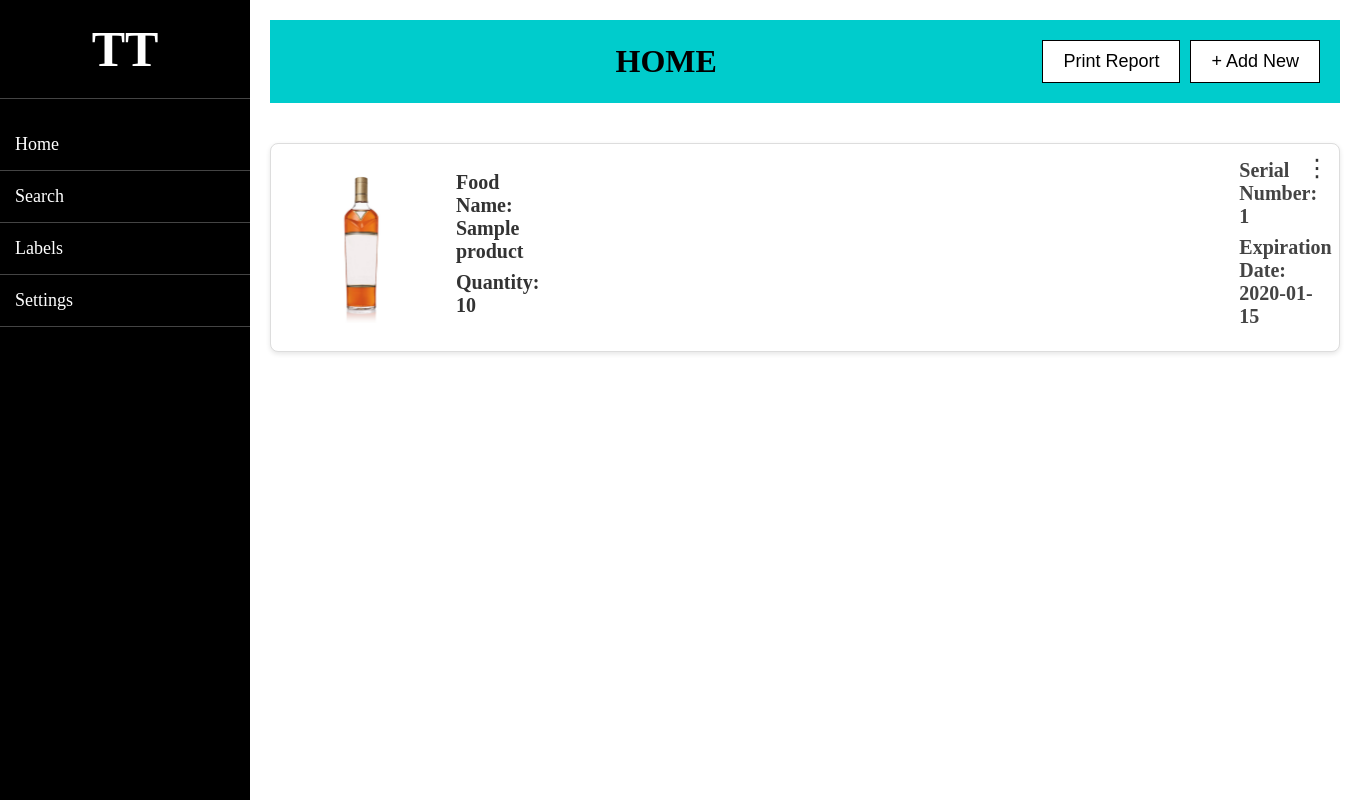
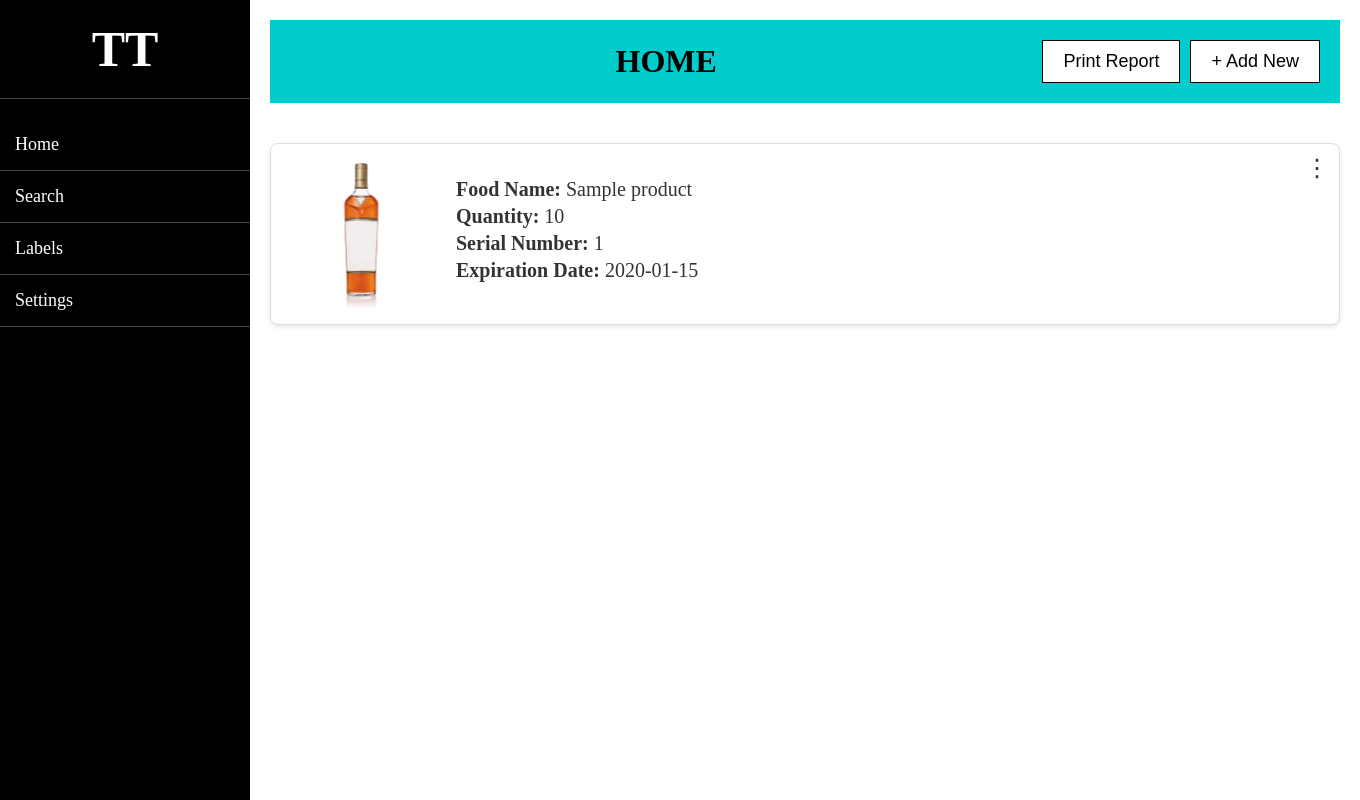
Before and after one commit to wils5667/technicaltechies, a Flask app: page / in a window 1360 px wide. Run offline with Flask 3, Linux system fonts and the light colour scheme; a database or web service that is not in the repository returns one stand-in record (values such as "Sample title").

Commit message:
Changes to CSS

```diff
--- a/api/app.py
+++ b/api/app.py
@@ -95,4 +95,4 @@ def printreports():
     return render_template('printreports.html', page_title="PRINT REPORTS")
 
 if __name__ == '__main__':
-    app.run(debug=True)
+    app.run(debug=False)
--- a/api/static/styles/stylesheet.css
+++ b/api/static/styles/stylesheet.css
@@ -102,20 +102,16 @@ header button:hover {
     border-radius: 8px;
     margin-right: 20px;
 }
-.item-info h3 {
+
+.item-info {
     font-size: 20px;
     margin-bottom: 8px;
     color: #333;
-}
-.item-extra-info {
-    flex: 1;
-    padding-left: 700px;
+    justify-content: space-between;
 }
 
-.item-extra-info h4 {
-    font-size: 20px;
-    margin-bottom: 8px;
-    color: #444;
+.item-info p {
+    margin: 0.25rem 0;
 }
 
 .three-dots {
@@ -131,6 +127,7 @@ header button:hover {
 .three-dots:hover {
     color: black;
 }
+
 /* Add an item buttons */
 .add-item-container {
     background: white;
--- a/api/templates/home.html
+++ b/api/templates/home.html
@@ -9,12 +9,10 @@
         <a class="three-dots" href="{{ url_for('edititem') }}">&#8942;</a>
         <img src="{{ url_for('static', filename='images/alcohol_PH.jpg') }}" alt="Item 1" class="item-image">
         <div class="item-info">
-            <h3>Food Name: {{ product.name }}</h3>
-            <h3>Quantity: {{ product.stock }}</h3>
-        </div>
-        <div class="item-extra-info">
-            <h4>Serial Number: {{ product.productID }}</h4>
-            <h4>Expiration Date: {{ product.expiryDate }}</h4>
+            <p><strong>Food Name:</strong> {{ product.name }}</p>
+            <p><strong>Quantity:</strong> {{ product.stock }}</p>
+            <p><strong>Serial Number:</strong> {{ product.productID }}</p>
+            <p><strong>Expiration Date:</strong> {{ product.expiryDate }}</p>
         </div>
     </div>
     {% endfor %}
```
